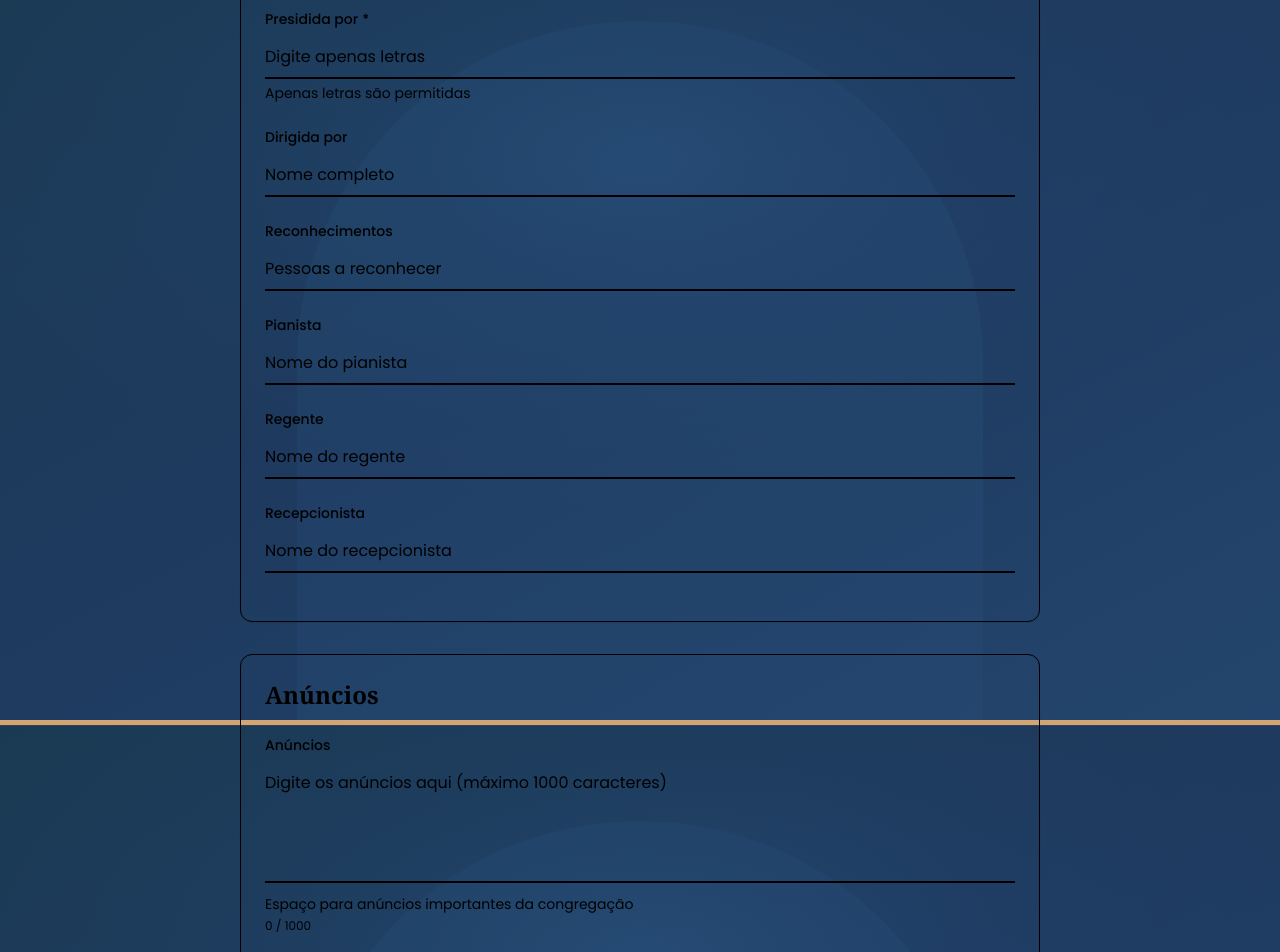
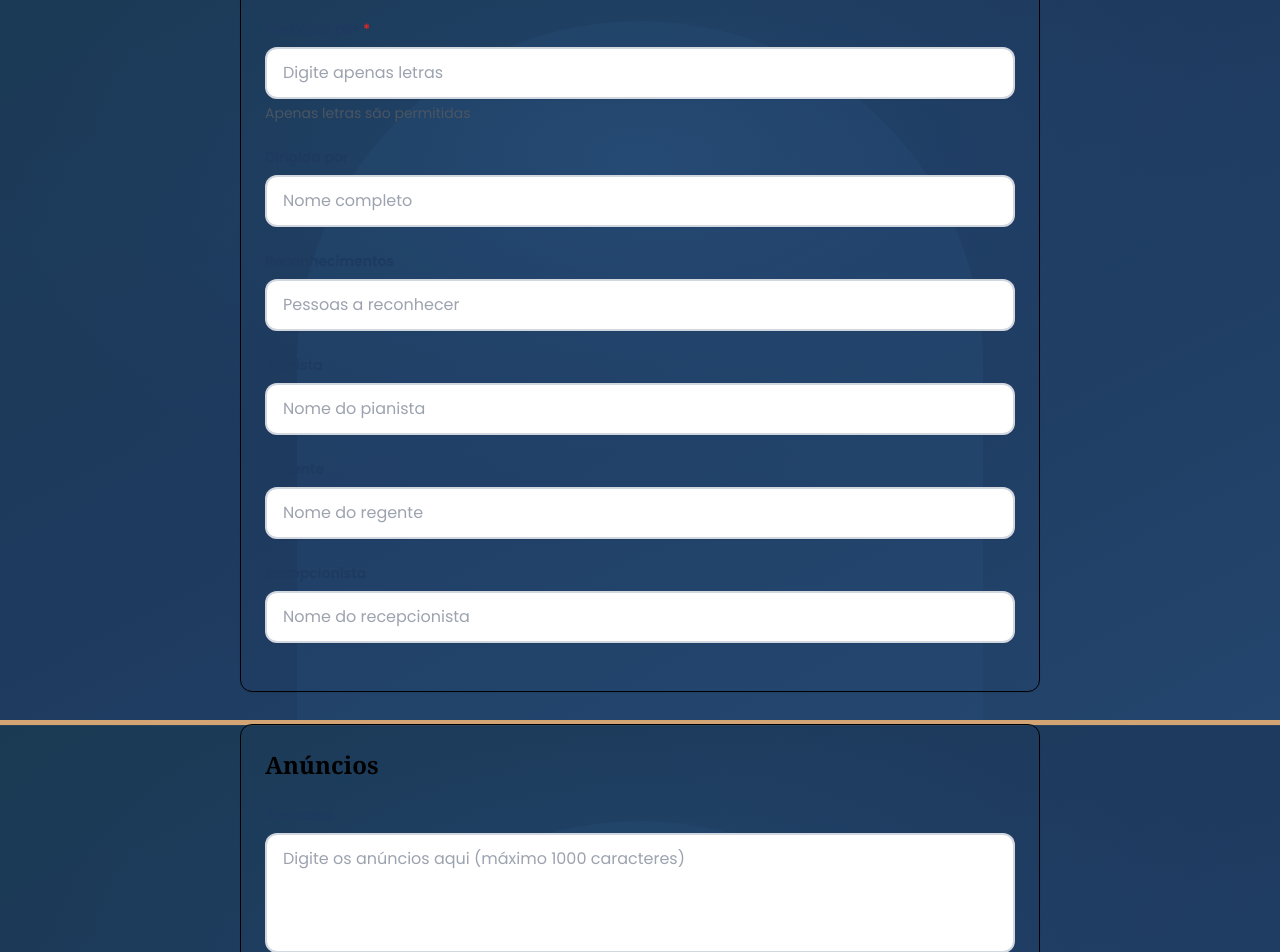
Before and after one commit to Hks72BR/Ata-Reuniao-Sacramental, a React (Vite) app: page / in a window 1280 px wide. Shown: the part 880-1832 px from the top of the page. Built offline with nearby package versions, Linux system fonts and the light colour scheme.

Commit message:
Update form fields: white background with navy blue text

```diff
--- a/src/components/FormField.tsx
+++ b/src/components/FormField.tsx
@@ -19,18 +19,18 @@ export const InputField = forwardRef<HTMLInputElement, InputFieldProps>(
       <div className="form-field">
         <label className="form-field-label">
           {label}
-          {required && <span className="text-destructive ml-1">*</span>}
+          {required && <span className="text-red-600 ml-1">*</span>}
         </label>
         <input
           ref={ref}
           maxLength={maxLength}
-          className={`${error ? 'border-destructive' : ''} ${className || ''}`}
+          className={`bg-white text-[#1e3a5f] ${error ? 'border-red-500' : 'border-[#1e3a5f]/20'} ${className || ''}`}
           {...props}
         />
-        {error && <p className="text-destructive text-sm mt-1">{error}</p>}
-        {helperText && <p className="text-muted-foreground text-sm mt-1">{helperText}</p>}
+        {error && <p className="text-red-600 text-sm mt-1 font-medium">{error}</p>}
+        {helperText && <p className="text-gray-600 text-sm mt-1">{helperText}</p>}
         {maxLength && (
-          <p className="text-muted-foreground text-xs mt-1">
+          <p className="text-gray-500 text-xs mt-1">
             {currentLength || 0} / {maxLength}
           </p>
         )}
@@ -47,18 +47,18 @@ export const TextAreaField = forwardRef<HTMLTextAreaElement, TextAreaFieldProps>
       <div className="form-field">
         <label className="form-field-label">
           {label}
-          {required && <span className="text-destructive ml-1">*</span>}
+          {required && <span className="text-red-600 ml-1">*</span>}
         </label>
         <textarea
           ref={ref}
           maxLength={maxLength}
-          className={`resize-none min-h-[120px] ${error ? 'border-destructive' : ''} ${className || ''}`}
+          className={`resize-none min-h-[120px] bg-white text-[#1e3a5f] ${error ? 'border-red-500' : 'border-[#1e3a5f]/20'} ${className || ''}`}
           {...props}
         />
-        {error && <p className="text-destructive text-sm mt-1">{error}</p>}
-        {helperText && <p className="text-muted-foreground text-sm mt-1">{helperText}</p>}
+        {error && <p className="text-red-600 text-sm mt-1 font-medium">{error}</p>}
+        {helperText && <p className="text-gray-600 text-sm mt-1">{helperText}</p>}
         {maxLength && (
-          <p className="text-muted-foreground text-xs mt-1">
+          <p className="text-gray-500 text-xs mt-1">
             {currentLength || 0} / {maxLength}
           </p>
         )}
--- a/src/index.css
+++ b/src/index.css
@@ -223,7 +223,7 @@
     }
   }
 
-  /* Minimalista form field */
+  /* Form fields com fundo branco e texto azul/preto */
   .form-field {
     @apply relative mb-6;
   }
@@ -231,11 +231,23 @@
   .form-field input,
   .form-field textarea,
   .form-field select {
-    @apply w-full bg-transparent border-0 border-b-2 border-border px-0 py-2 text-foreground placeholder-muted-foreground focus:border-accent focus:outline-none focus:ring-0 transition-colors duration-200;
+    @apply w-full bg-white border-2 border-[#1e3a5f]/20 rounded-lg px-4 py-3 text-[#1e3a5f] placeholder-gray-400 focus:border-[#d4a574] focus:outline-none focus:ring-2 focus:ring-[#d4a574]/20 transition-all duration-200 shadow-sm;
+  }
+
+  .form-field input:hover,
+  .form-field textarea:hover,
+  .form-field select:hover {
+    @apply border-[#1e3a5f]/40;
   }
 
   .form-field label {
-    @apply block text-sm font-medium text-muted-foreground mb-2;
+    @apply block text-sm font-semibold text-[#1e3a5f] mb-2;
+  }
+
+  /* Form field com erro */
+  .form-field input.border-destructive,
+  .form-field textarea.border-destructive {
+    @apply border-red-500 focus:ring-red-500/20;
   }
 
   /* Card with subtle styling */
```
